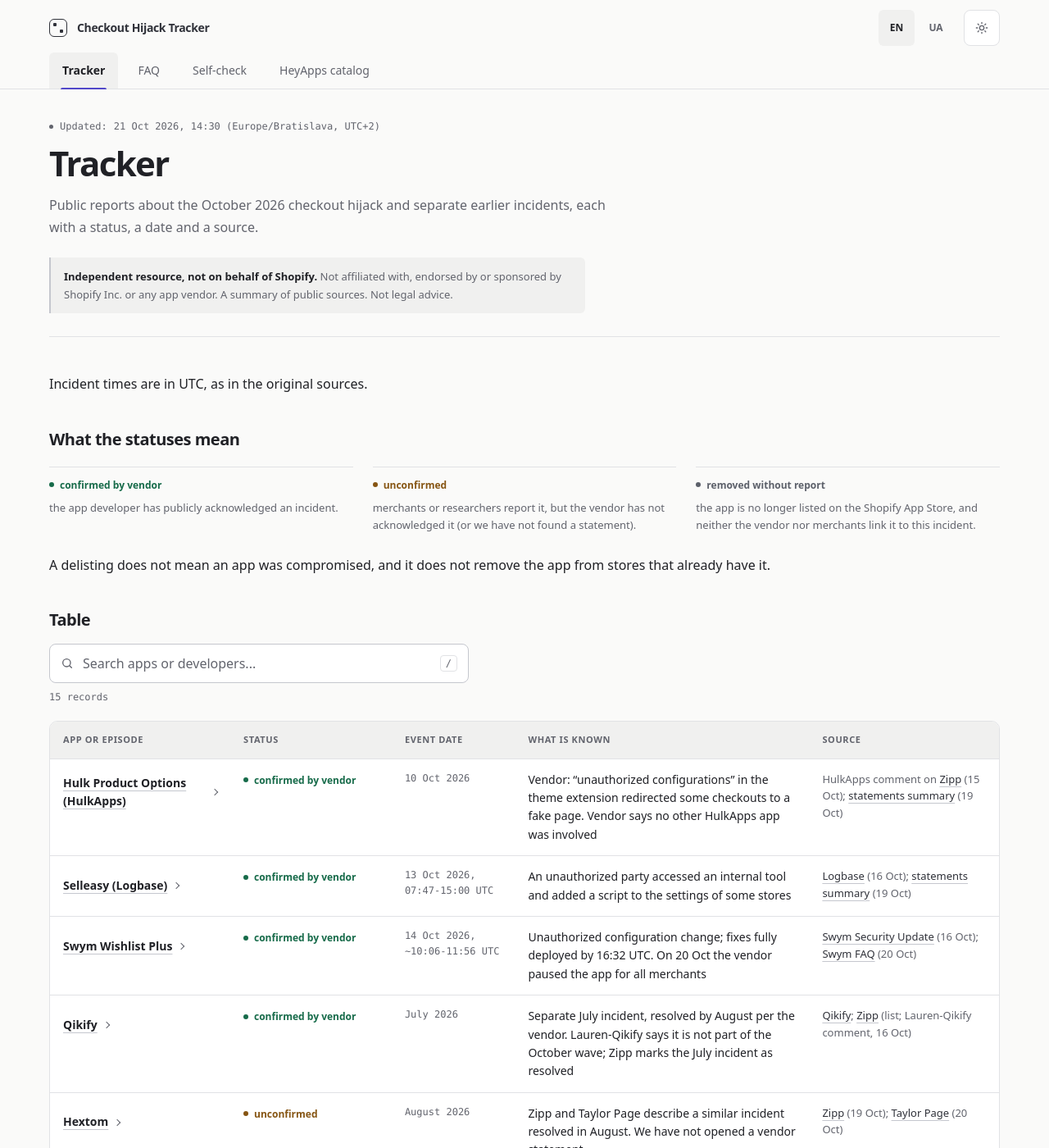
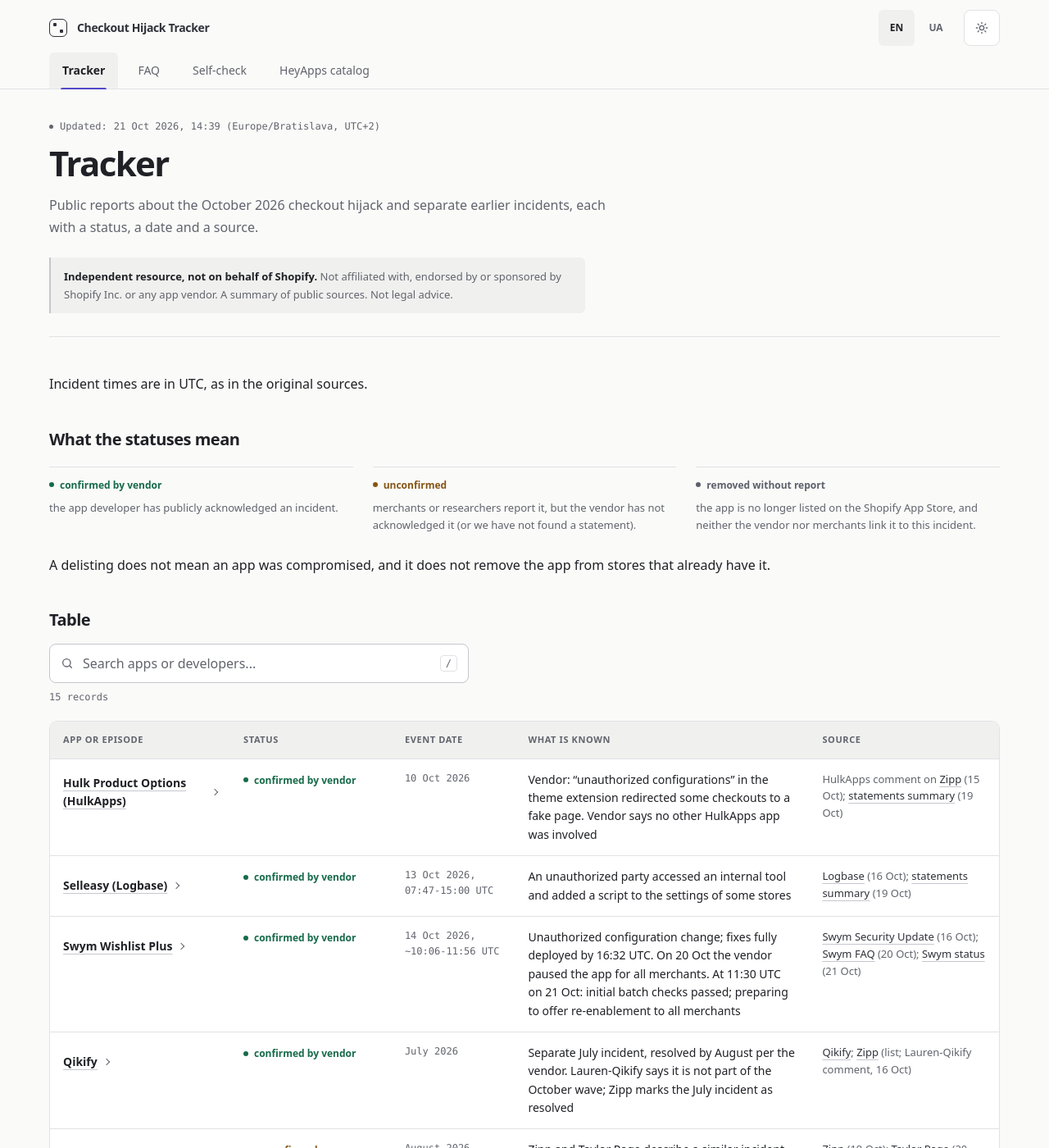
Before and after one commit to poltavchenko/shopify-checkout-tracker, a Jekyll site: the page built from tracker.md, in a window 1280 px wide and 1400 px high. Shown: the whole window at 82% size. Built offline with Jekyll 4.4.1, drawn with Linux system fonts in a browser that asks for light colours; some of the changed text lies outside the part shown.

Commit message:
Update Swym recovery status from 21 Oct vendor notice

```diff
--- a/_config.yml
+++ b/_config.yml
@@ -4,8 +4,8 @@
 repo: "poltavchenko/shopify-checkout-tracker"
 baseurl: "/shopify-checkout-tracker"
 issues_url: "https://github.com/poltavchenko/shopify-checkout-tracker/issues"
-updated_en: "21 Oct 2026, 14:30 (Europe/Bratislava, UTC+2)"
-updated_uk: "21.10.2026, 14:30 (Europe/Bratislava, UTC+2)"
+updated_en: "21 Oct 2026, 14:39 (Europe/Bratislava, UTC+2)"
+updated_uk: "21.10.2026, 14:39 (Europe/Bratislava, UTC+2)"
 markdown: kramdown
 kramdown:
   input: GFM
--- a/_data/apps.json
+++ b/_data/apps.json
@@ -129,6 +129,12 @@
      "en": "Vendor paused the app for all merchants as a precaution.",
      "uk": "Вендор поставив застосунок на паузу для всіх мерчантів.",
      "source": "https://www.getswym.com/resources/wishlist-plus-incident-faq"
+     },
+     {
+      "date": "2026-10-21",
+      "en": "Vendor status at 11:30 UTC: initial batch checks passed; preparing to offer re-enablement to all merchants.",
+      "uk": "Статус вендора о 11:30 UTC: початкові перевірки груп пройдено; готують повторне ввімкнення для всіх мерчантів.",
+      "source": "https://status.getswym.com/"
     }
    ],
    "id": "swym-wishlist-plus"
--- a/tracker.md
+++ b/tracker.md
@@ -38,7 +38,7 @@
 |---|---|---|---|---|
 | <button type="button" class="app-open" data-app="hulk-product-options">Hulk Product Options (HulkApps)</button> | <span class="badge badge-ok">confirmed by vendor</span> | 10 Oct 2026 | Vendor: "unauthorized configurations" in the theme extension redirected some checkouts to a fake page. Vendor says no other HulkApps app was involved | HulkApps comment on [Zipp](https://romanzipp.com/blog/shopify-hit-with-phishing-attack) (15 Oct); [statements summary](https://romanzipp.com/blog/statements-from-companies-involved-in-shopify-checkout-hijack) (19 Oct) |
 | <button type="button" class="app-open" data-app="selleasy">Selleasy (Logbase)</button> | <span class="badge badge-ok">confirmed by vendor</span> | 13 Oct 2026, 07:47-15:00 UTC | An unauthorized party accessed an internal tool and added a script to the settings of some stores | [Logbase](https://www.logbase.io/selleasy/updates/incident-20261013) (16 Oct); [statements summary](https://romanzipp.com/blog/statements-from-companies-involved-in-shopify-checkout-hijack) (19 Oct) |
-| <button type="button" class="app-open" data-app="swym-wishlist-plus">Swym Wishlist Plus</button> | <span class="badge badge-ok">confirmed by vendor</span> | 14 Oct 2026, ~10:06-11:56 UTC | Unauthorized configuration change; fixes fully deployed by 16:32 UTC. On 20 Oct the vendor paused the app for all merchants | [Swym Security Update](https://www.getswym.com/resources/security-response) (16 Oct); [Swym FAQ](https://www.getswym.com/resources/wishlist-plus-incident-faq) (20 Oct) |
+| <button type="button" class="app-open" data-app="swym-wishlist-plus">Swym Wishlist Plus</button> | <span class="badge badge-ok">confirmed by vendor</span> | 14 Oct 2026, ~10:06-11:56 UTC | Unauthorized configuration change; fixes fully deployed by 16:32 UTC. On 20 Oct the vendor paused the app for all merchants. At 11:30 UTC on 21 Oct: initial batch checks passed; preparing to offer re-enablement to all merchants | [Swym Security Update](https://www.getswym.com/resources/security-response) (16 Oct); [Swym FAQ](https://www.getswym.com/resources/wishlist-plus-incident-faq) (20 Oct); [Swym status](https://status.getswym.com/) (21 Oct) |
 | <button type="button" class="app-open" data-app="qikify">Qikify</button> | <span class="badge badge-ok">confirmed by vendor</span> | July 2026 | Separate July incident, resolved by August per the vendor. Lauren-Qikify says it is not part of the October wave; Zipp marks the July incident as resolved | [Qikify](https://qikify.com/pages/security-incident-notice); [Zipp](https://romanzipp.com/blog/shopify-hit-with-phishing-attack) (list; Lauren-Qikify comment, 16 Oct) |
 | <button type="button" class="app-open" data-app="hextom">Hextom</button> | <span class="badge badge-warn">unconfirmed</span> | August 2026 | Zipp and Taylor Page describe a similar incident resolved in August. We have not opened a vendor statement | [Zipp](https://romanzipp.com/blog/shopify-hit-with-phishing-attack) (19 Oct); [Taylor Page](https://www.linkedin.com/posts/tr-page_ive-been-slow-to-say-much-about-the-shopify-activity-7518335672353726464-7KxG) (20 Oct) |
 | <button type="button" class="app-open" data-app="orichi">Orichi (OC Quantity Breaks &amp; Limit)</button> | <span class="badge badge-ok">confirmed by vendor</span> | 11 Sep 2026 | Separate September incident: malicious code redirected shoppers to shopfily[.]shop; removed the same day. Relisted on 8 Oct. A link to the October wave is unverified | [Orichi incident notice](https://orichi.crisp.help/en/article/malicious-code-served-to-storefronts-through-oc-quantity-breaks-limit-ep2drz/) (checked 21 Oct) |
```
Also changed, not shown: uk/tracker.md (+1 -1 lines).
